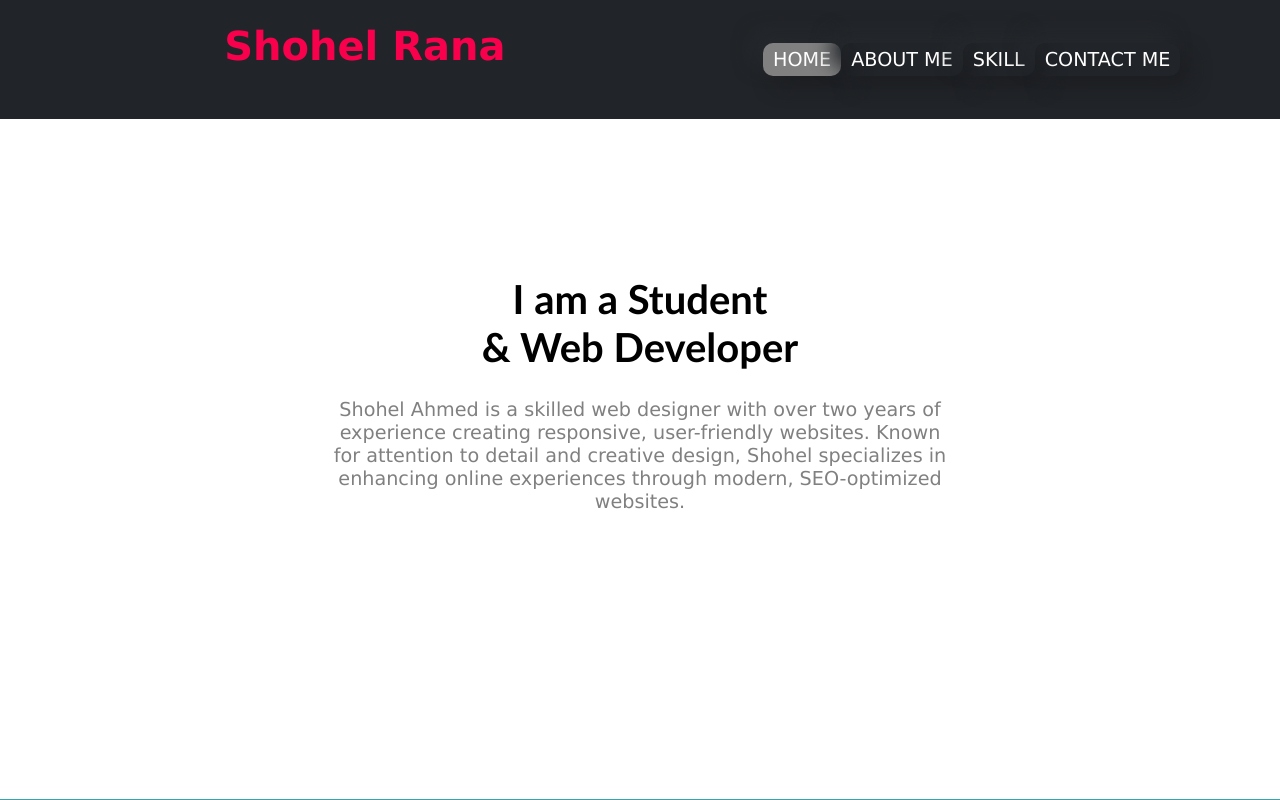
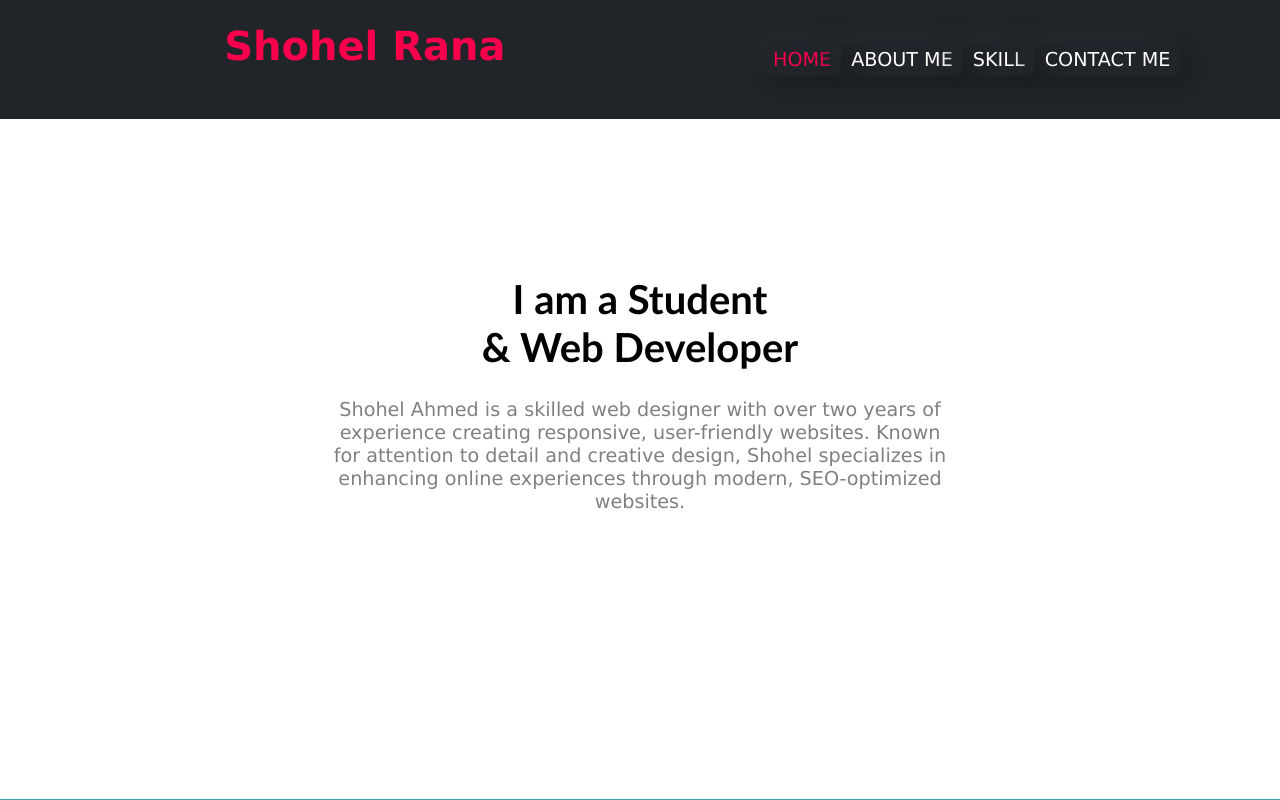
Before and after one commit to ShohelAhmd/personal_portfolio, a plain HTML site: page index.html in a window 1280 px wide. In both pictures the pointer is over the link "HOME". Shown: the top 800 px of the page. Drawn offline with Linux system fonts and the light colour scheme.

Commit message:
navbar designed done

```diff
--- a/style.css
+++ b/style.css
@@ -98,7 +98,7 @@ h2{
 }
 
 .nav-menu a:hover{
-    background-color: grey;
+    color: #f9004d;
 }
 
 .navbar::after{
```
